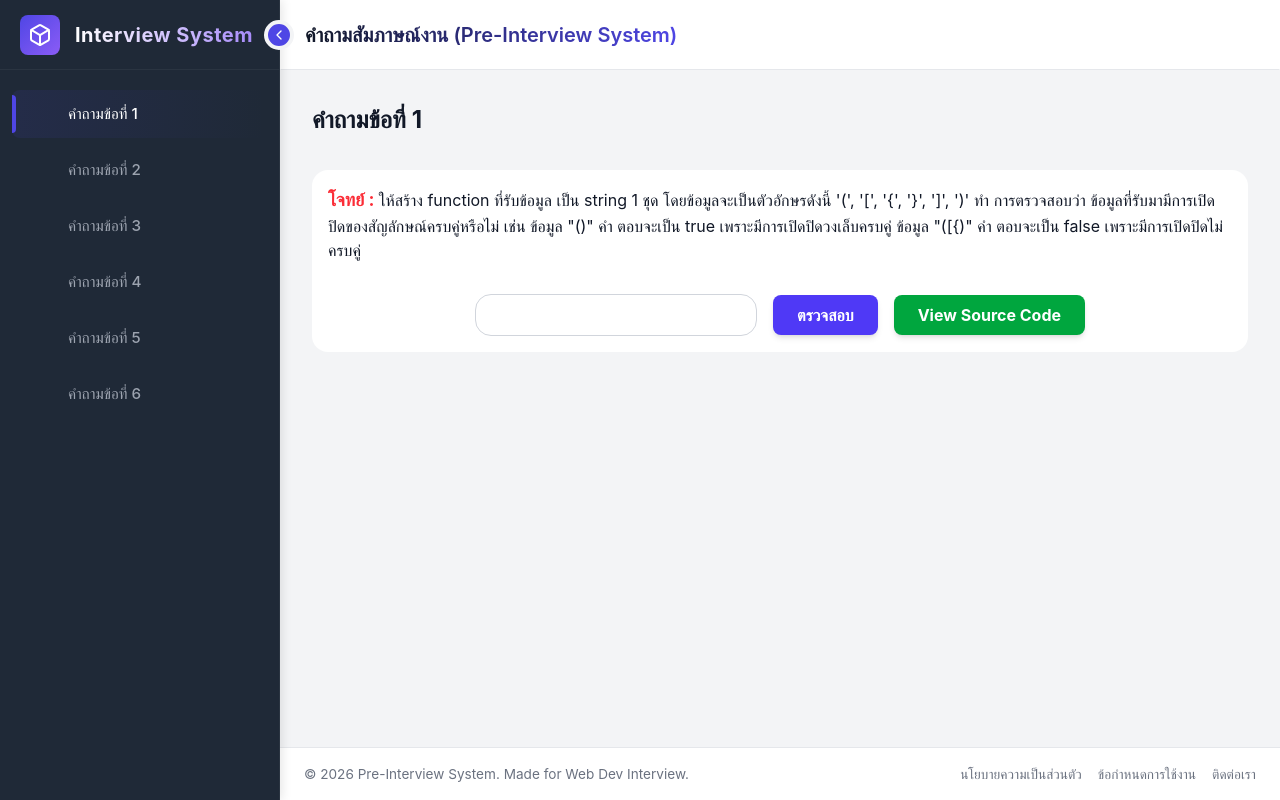
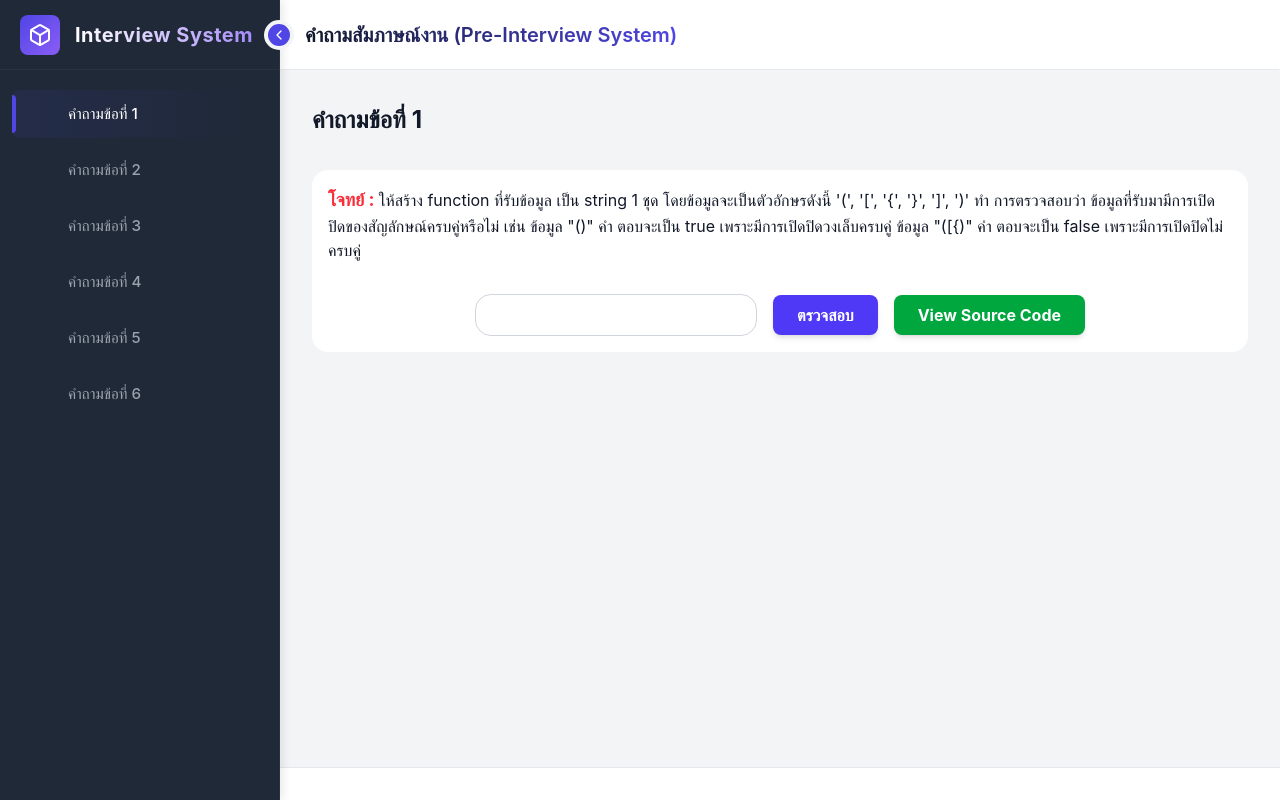
Before and after one commit to taratep69/persec2026-Web-dev-interview-taratep, a Vue app: page /q1 in a window 1280 px wide. Built offline with nearby package versions, Linux system fonts and the light colour scheme.

Commit message:
feat: cutout

```diff
--- a/src/components/Footer.vue
+++ b/src/components/Footer.vue
@@ -1,12 +1,6 @@
 <template>
   <footer class="footer">
     <div class="footer-content">
-      <p>&copy; 2026 Pre-Interview System. Made for Web Dev Interview.</p>
-      <div class="footer-links">
-        <a href="#">นโยบายความเป็นส่วนตัว</a>
-        <a href="#">ข้อกำหนดการใช้งาน</a>
-        <a href="#">ติดต่อเรา</a>
-      </div>
     </div>
   </footer>
 </template>
```
